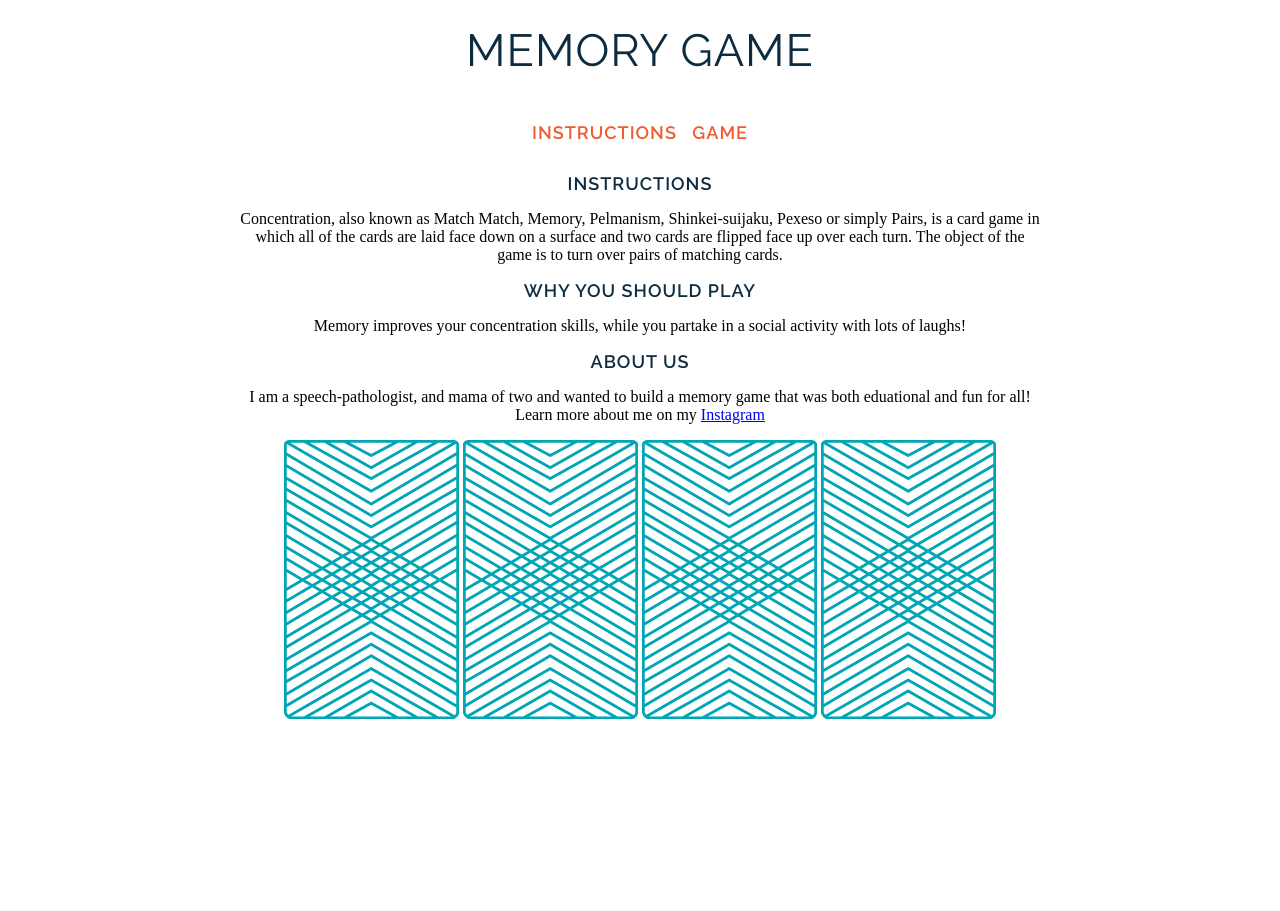
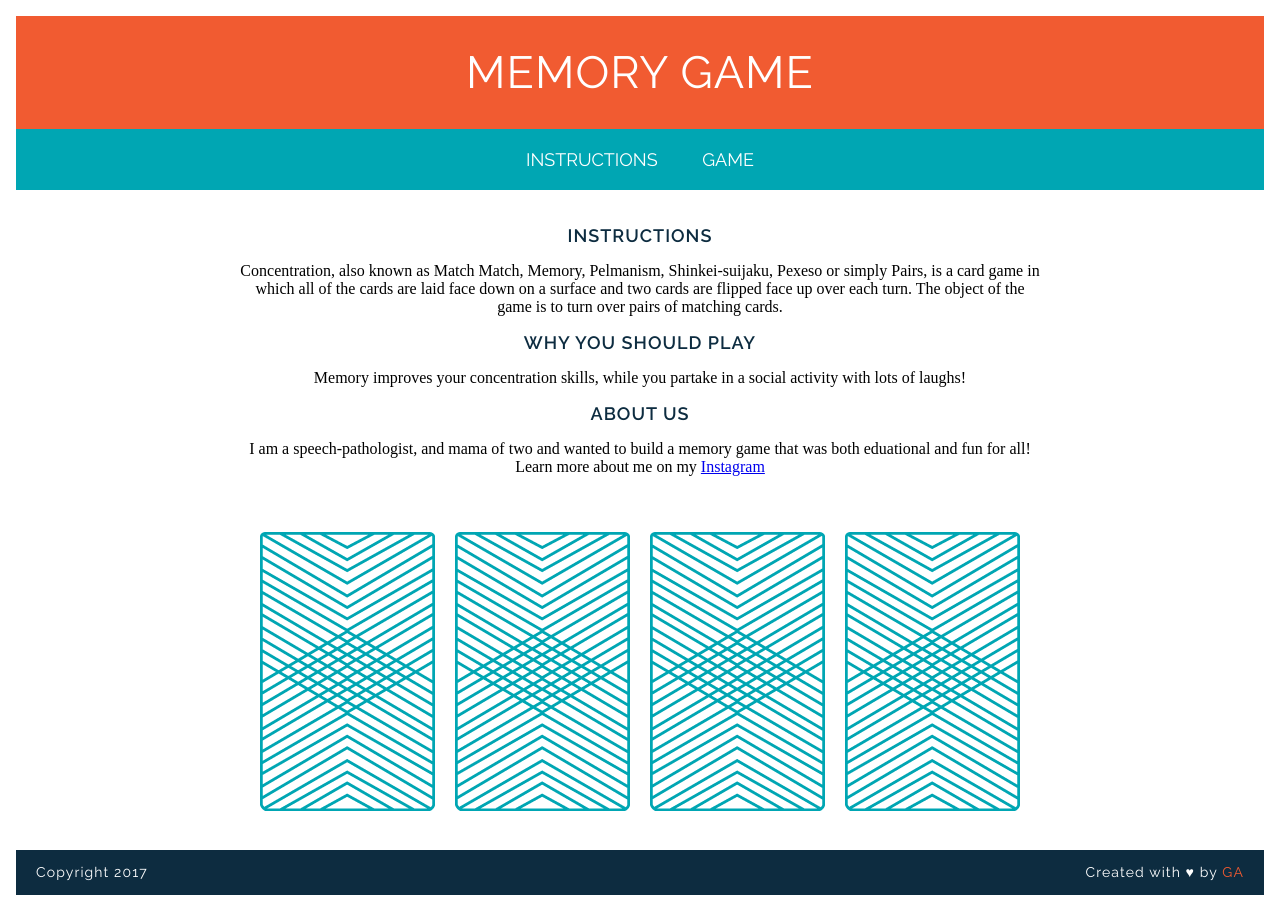
Before and after one commit to LeilaG/memory-game, a plain HTML site: page memory_game/index.html in a window 1280 px wide. Before the commit the page ends 800 px from the top, so only its background shows below. Drawn offline with Linux system fonts and the light colour scheme; a web font is replaced by a local one.

Commit message:
completed html and css portion of project

```diff
--- a/memory_game/css/styles.css
+++ b/memory_game/css/styles.css
@@ -2,11 +2,22 @@ body {
     padding: 1rem;
     text-align: center;
     font-family: "Raleway", sans-serif;
+    margin: 0;
+}
+
+header {
+    background-color: #F15B31;
+    color: #FFFFFF;
+    padding: 30px 20px 30px 20px;
+}
+
+img {
+    margin: 40px 8 0;
 }
 
 main {
     max-width: 800px;
-    margin: auto;
+    margin: 35px auto;
 }
 
 h1,
@@ -16,10 +27,11 @@ h2 {
 }
 
 h1 {
-    color: #0D2C40;
+    color: #FFFFFF;
     letter-spacing: 1px;
     font-weight: 400;
     font-size: 45px;
+    margin: 0;
 }
 
 h2 {
@@ -30,20 +42,57 @@ h2 {
 }
 
 nav.page-nav {
-    padding: 15px 0;
-    color: #F15B31;
-    letter-spacing: 1px;
-    font-weight: 600;
+    background-color: #00A6B3;
+    padding: 20px 0;
+    color: #FFFFFF;
     font-size: 18px;
     text-transform: uppercase;
 }
 
 nav.page-nav a {
-    padding: 5px;
+    margin: 0 20px;
     text-decoration: none;
-    color: #F15B31;
+    color: #FFF;
+    border-bottom: 2px solid transparent;
+}
+
+nav.page-nav a:hover {
+    border-color: white;
 }
 
 p {
     font-family: "Droid Serif", serif;
 }
+
+footer {
+    padding: 0 20px;
+    background-color: #0D2C40;
+    color: white;
+    font-size: 14px;
+    letter-spacing: .08em;
+    font-weight: 500px;
+}
+
+.copyright {
+    float: left;
+    font-family: "Raleway";
+}
+
+.message {
+    float: right;
+    font-family: "Raleway";
+}
+
+.clearfix:after {
+    visibility: hidden;
+    display: block;
+    content: " ";
+    clear: both;
+    height: 0;
+    font-size: 0;
+}
+
+.name {
+    color: #F15B31;
+    font-weight: 700px;
+}
--- a/memory_game/index.html
+++ b/memory_game/index.html
@@ -7,14 +7,16 @@
 </head>
 
 <body>
+
+    <header>
+        <h1>Memory Game</h1>
+    </header>
+
+    <nav class="page-nav">
+        <a href="instructions.html">Instructions</a>
+        <a href="#">Game</a>
+    </nav>
     <main>
-        <h1>Memory Game</h1>
-
-        <nav class="page-nav">
-            <a href="instructions.html">Instructions</a>
-            <a href="#">Game</a>
-        </nav>
-
         <h2>Instructions</h2>
         <p>
             Concentration, also known as Match Match, Memory, Pelmanism, Shinkei-suijaku, Pexeso or simply Pairs, is a card game in which all of the cards are laid face down on a surface and two cards are flipped face up over each turn. The object of the game is
@@ -42,6 +44,14 @@
             <img src="images/back.png" alt="King of Hearts">
         </div>
     </main>
+    <footer class="clearfix">
+        <p class="copyright">
+            Copyright 2017
+        </p>
+        <p class="message">
+            Created with &hearts; by <span class="name">GA</span>
+        </p>
+    </footer>
 </body>
 
 </html>
```
